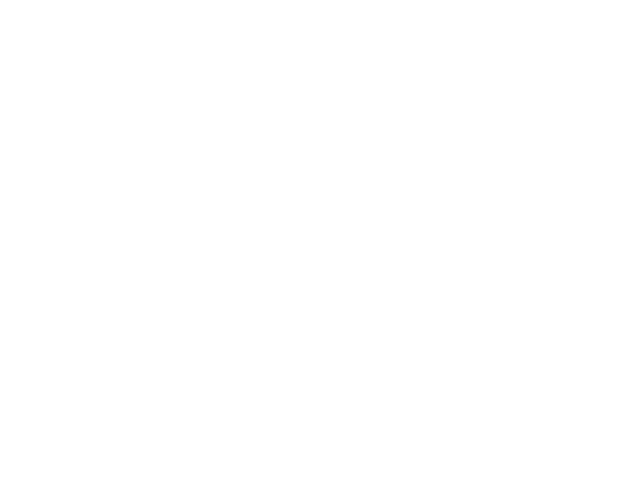
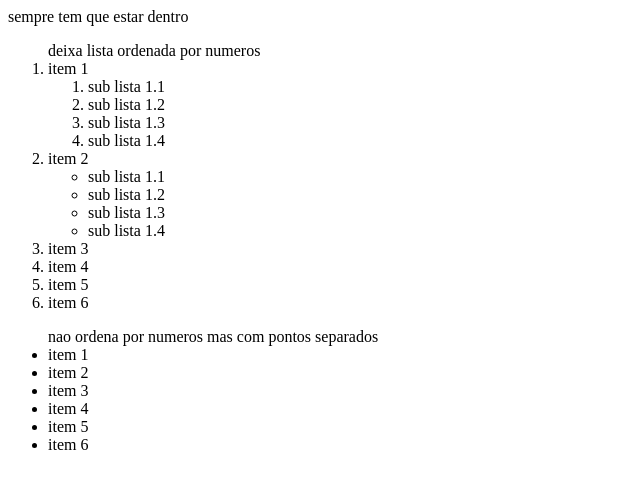
Before and after one commit to luizfernandomendesalberton/vescode-2a-avaliacao-luiz-fernando, a website: page aula-1yuitub/index.html in a window 1280 px wide. Shown: the whole page, without its empty margins (0-640 px from the left). Drawn offline with Linux system fonts and the light colour scheme.

Commit message:
aatualizacao

```diff
--- a/aula-1yuitub/index.html
+++ b/aula-1yuitub/index.html
@@ -2,10 +2,43 @@
 <html lang="pt-br">
 <head>
     <meta charset="UTF-8">
-    <meta name="viewport" content="width=device-width, initial-scale=1.0">
+    <meta name="viewport" content="width=device-width, initial-scale=no, initial-scale=1, maximum-scale=1, minimum-scale=1">
     <title>Documento</title>
 </head>
 <body>
+    sempre tem que estar dentro
+    <ol>
+        deixa lista ordenada por numeros
+        <li>item 1
+            <ol>
+                <li>sub lista 1.1</li>
+                <li>sub lista 1.2</li>
+                <li>sub lista 1.3</li>
+                <li>sub lista 1.4</li>
+            </ol>
+        </li>
+        <li>item 2
+            <ul>
+                <li>sub lista 1.1</li>
+                <li>sub lista 1.2</li>
+                <li>sub lista 1.3</li>
+                <li>sub lista 1.4</li>
+            </ul>
+        </li>
+        <li>item 3</li>
+        <li>item 4</li>
+        <li>item 5</li>
+        <li>item 6</li>
+    </ol>
+    <ul>
+        nao ordena por numeros mas com pontos separados
+        <li>item 1</li>
+        <li>item 2</li>
+        <li>item 3</li>
+        <li>item 4</li>
+        <li>item 5</li>
+        <li>item 6</li>
+    </ul>
 
 </body>
 </html>
```
